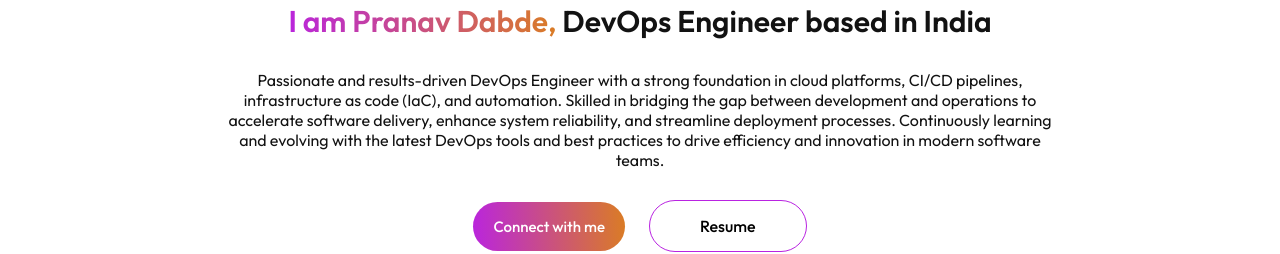
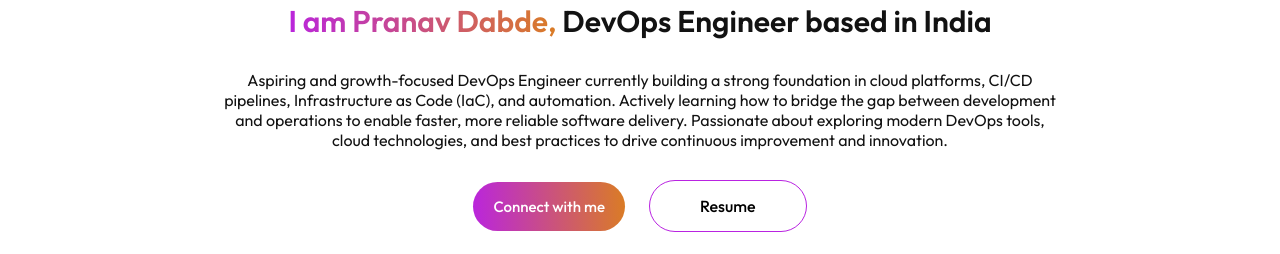
Before and after one commit to PranavDDabade/Pranav-Portfolio, a React (Vite) app: page / in a window 1280 px wide. Shown: the part 423-677 px from the top of the page. Built offline with nearby package versions, Linux system fonts and the light colour scheme.

Commit message:
Update Hero.jsx

```diff
--- a/src/component/Hero.jsx
+++ b/src/component/Hero.jsx
@@ -7,7 +7,7 @@ const hero = () => {
         <div className='hero'>
             <img src={profile_img} alt="pranav" width={300} />
             <h1><span>I am Pranav Dabde,</span> DevOps Engineer based in India</h1>
-            <p>Passionate and results-driven DevOps Engineer with a strong foundation in cloud platforms, CI/CD pipelines, infrastructure as code (IaC), and automation. Skilled in bridging the gap between development and operations to accelerate software delivery, enhance system reliability, and streamline deployment processes. Continuously learning and evolving with the latest DevOps tools and best practices to drive efficiency and innovation in modern software teams.</p>
+            <p>Aspiring and growth-focused DevOps Engineer currently building a strong foundation in cloud platforms, CI/CD pipelines, Infrastructure as Code (IaC), and automation. Actively learning how to bridge the gap between development and operations to enable faster, more reliable software delivery. Passionate about exploring modern DevOps tools, cloud technologies, and best practices to drive continuous improvement and innovation.</p>
             <div className="hero-action">
                 <div className="hero-connect" ><a href="#contact">Connect with me</a></div>
                 <div className="hero-resume"><a href={resume} download="PranavResume.pdf" alt="Resume">Resume</a></div>
```
